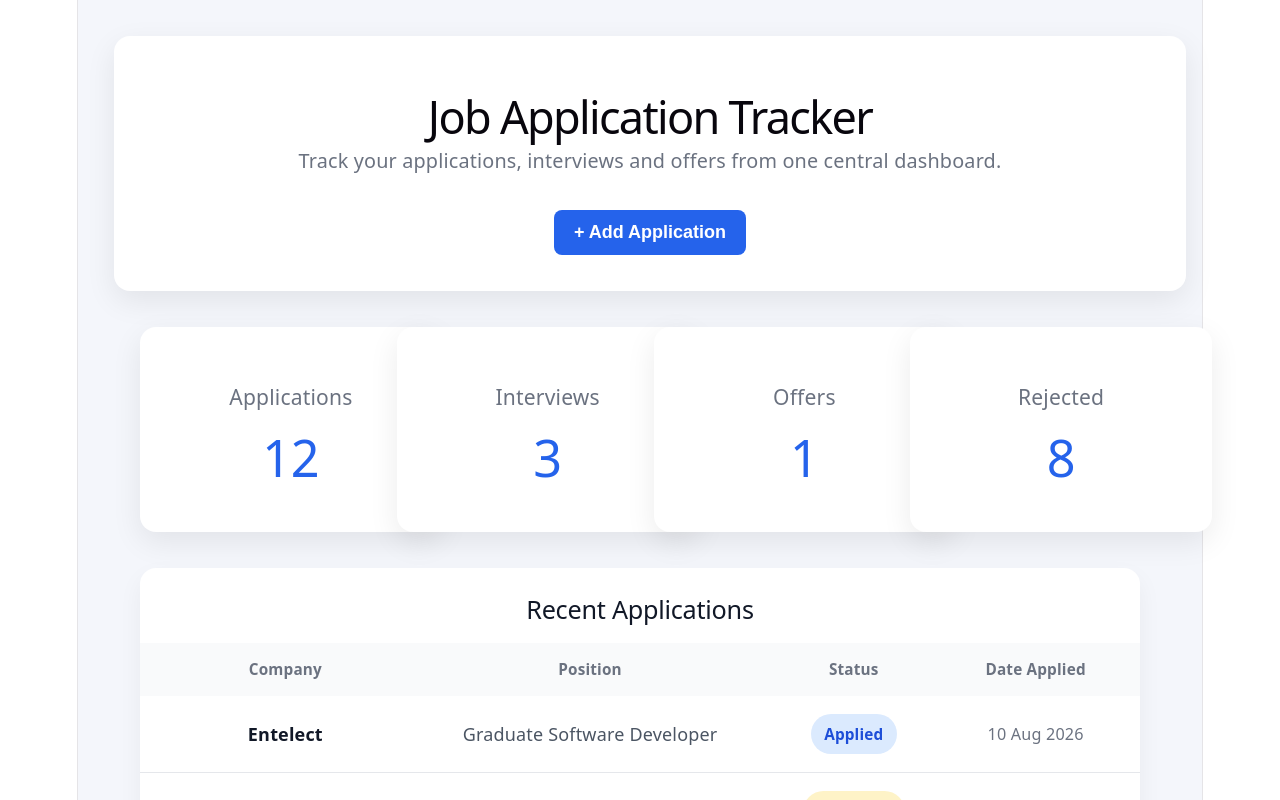
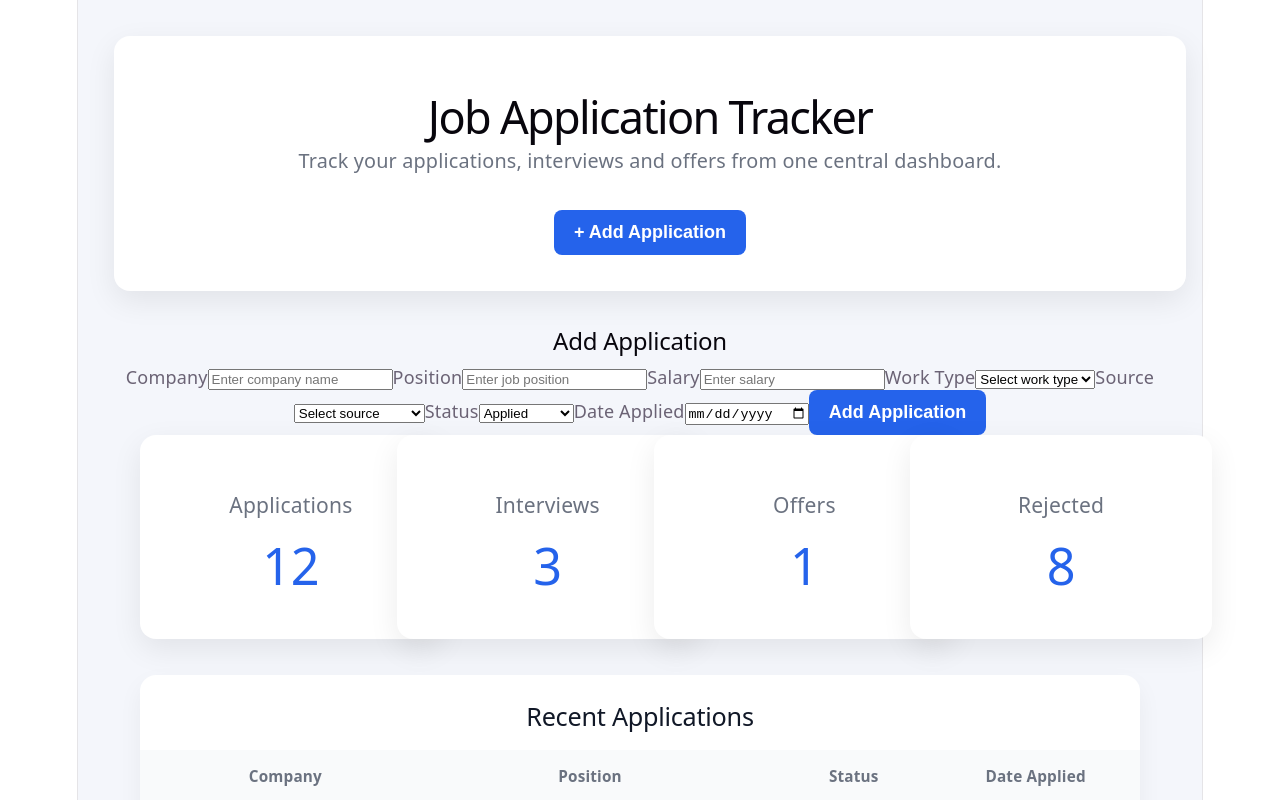
Before and after one commit to KyleL301/job-application-tracker, a React app in the folder frontend/: page /dashboard in a window 1280 px wide. Both pictures are taken after a click on the button "+ Add Application". Shown: the top 800 px of the page. Built offline with nearby package versions, Linux system fonts and the light colour scheme; the HTML template or start-up script is replaced by a standard one.

Commit message:
feat: make application form functional

```diff
--- a/frontend/src/components/ApplicationRow.jsx
+++ b/frontend/src/components/ApplicationRow.jsx
@@ -34,7 +34,13 @@ function ApplicationRow({ application }) {
         <StatusBadge status={application.status} />
       </div>
 
-      <div className="application-date">{application.dateApplied}</div>
+      <div className="application-date">
+        {new Date(application.dateApplied).toLocaleDateString("en-GB", {
+          day: "2-digit",
+          month: "short",
+          year: "numeric",
+        })}
+      </div>
     </div>
   );
 }
--- a/frontend/src/pages/Dashboard.jsx
+++ b/frontend/src/pages/Dashboard.jsx
@@ -5,6 +5,7 @@
  * Displays a welcome message, dashboard statistics,
  * and the user's recent job applications.
  */
+import { useState } from "react";
 
 import Card from "../components/Card";
 import Button from "../components/Button";
@@ -22,6 +23,62 @@ import "../styles/dashboard.css";
  * @returns {JSX.Element} The dashboard page.
  */
 function Dashboard() {
+  const [showForm, setShowForm] = useState(false);
+
+  const [applications, setApplications] = useState([
+    {
+      id: 1,
+      company: "Entelect",
+      position: "Graduate Software Developer",
+      status: "Applied",
+      dateApplied: "10 Aug 2026",
+    },
+    {
+      id: 2,
+      company: "Sanlam",
+      position: "Software Developer",
+      status: "Interview",
+      dateApplied: "08 Aug 2026",
+    },
+    {
+      id: 3,
+      company: "Old Mutual",
+      position: "Junior Software Engineer",
+      status: "Rejected",
+      dateApplied: "05 Aug 2026",
+    },
+  ]);
+
+  const [formData, setFormData] = useState({
+    company: "",
+    position: "",
+    salary: "",
+    workType: "",
+    source: "",
+    customSource: "",
+    status: "Applied",
+    dateApplied: "",
+  });
+
+  /**
+   * Adds a new job application to the application list.
+   */
+  const handleAddApplication = () => {
+    const newApplication = {
+      id: Date.now(),
+      company: formData.company,
+      position: formData.position,
+      salary: formData.salary,
+      workType: formData.workType,
+      source: formData.source,
+      customSource: formData.customSource,
+      status: formData.status,
+      dateApplied: formData.dateApplied,
+    };
+
+    setApplications([...applications, newApplication]);
+  };
+
   return (
     <main className="dashboard">
       {/* Hero Section */}
@@ -33,8 +90,157 @@ function Dashboard() {
           dashboard.
         </p>
 
-        <Button>+ Add Application</Button>
+        <Button onClick={() => setShowForm(true)}>+ Add Application</Button>
       </Card>
+
+      {showForm && (
+        <section className="application-form">
+          <h2>Add Application</h2>
+
+          <label htmlFor="company">Company</label>
+
+          <input
+            id="company"
+            type="text"
+            value={formData.company}
+            onChange={(event) =>
+              setFormData({
+                ...formData,
+                company: event.target.value,
+              })
+            }
+            placeholder="Enter company name"
+          />
+
+          <label htmlFor="position">Position</label>
+
+          <input
+            id="position"
+            type="text"
+            value={formData.position}
+            onChange={(event) =>
+              setFormData({
+                ...formData,
+                position: event.target.value,
+              })
+            }
+            placeholder="Enter job position"
+          />
+
+          <label htmlFor="salary">Salary</label>
+
+          <input
+            id="salary"
+            type="number"
+            value={formData.salary}
+            onChange={(event) =>
+              setFormData({
+                ...formData,
+                salary: event.target.value,
+              })
+            }
+            placeholder="Enter salary"
+            min="0"
+          />
+
+          <label htmlFor="workType">Work Type</label>
+
+          <select
+            id="workType"
+            value={formData.workType}
+            onChange={(event) =>
+              setFormData({
+                ...formData,
+                workType: event.target.value,
+              })
+            }
+          >
+            <option value="">Select work type</option>
+            <option value="Remote">Remote</option>
+            <option value="Hybrid">Hybrid</option>
+            <option value="On-site">On-site</option>
+          </select>
+
+          <label htmlFor="source">Source</label>
+
+          <select
+            id="source"
+            value={formData.source}
+            onChange={(event) =>
+              setFormData({
+                ...formData,
+                source: event.target.value,
+              })
+            }
+          >
+            <option value="">Select source</option>
+            <option value="LinkedIn">LinkedIn</option>
+            <option value="Indeed">Indeed</option>
+            <option value="Company Website">Company Website</option>
+            <option value="Glassdoor">Glassdoor</option>
+            <option value="Recruiter">Recruiter</option>
+            <option value="Referral">Referral</option>
+            <option value="Other">Other</option>
+          </select>
+
+          {formData.source === "Other" && (
+            <>
+              <label htmlFor="customSource">Custom Source</label>
+
+              <input
+                id="customSource"
+                type="text"
+                value={formData.customSource}
+                onChange={(event) =>
+                  setFormData({
+                    ...formData,
+                    customSource: event.target.value,
+                  })
+                }
+                placeholder="Enter source"
+              />
+            </>
+          )}
+
+          <label htmlFor="status">Status</label>
+
+          <select
+            id="status"
+            value={formData.status}
+            onChange={(event) =>
+              setFormData({
+                ...formData,
+                status: event.target.value,
+              })
+            }
+          >
+            <option value="Applied">Applied</option>
+            <option value="Interview">Interview</option>
+            <option value="Assessment">Assessment</option>
+            <option value="Offer">Offer</option>
+            <option value="Rejected">Rejected</option>
+            <option value="Withdrawn">Withdrawn</option>
+          </select>
+
+          <label htmlFor="dateApplied">Date Applied</label>
+
+          <input
+            id="dateApplied"
+            type="date"
+            value={formData.dateApplied}
+            onChange={(event) =>
+              setFormData({
+                ...formData,
+                dateApplied: event.target.value,
+              })
+            }
+          />
+
+          <Button type="button" onClick={handleAddApplication}>
+            Add Application
+          </Button>
+        </section>
+      )}
 
       {/* Statistics */}
       <section className="stats-grid">
@@ -44,32 +250,8 @@ function Dashboard() {
         <StatCard title="Rejected" value="8" />
       </section>
 
-      {/* Recent Applications */}
-      <ApplicationTable
-        applications={[
-          {
-            id: 1,
-            company: "Entelect",
-            position: "Graduate Software Developer",
-            status: "Applied",
-            dateApplied: "10 Aug 2026",
-          },
-          {
-            id: 2,
-            company: "Sanlam",
-            position: "Software Developer",
-            status: "Interview",
-            dateApplied: "08 Aug 2026",
-          },
-          {
-            id: 3,
-            company: "Old Mutual",
-            position: "Junior Software Engineer",
-            status: "Rejected",
-            dateApplied: "05 Aug 2026",
-          },
-        ]}
-      />
+      {/* Display the user's job applications in the application table */}
+      <ApplicationTable applications={applications} />
     </main>
   );
 }
```
